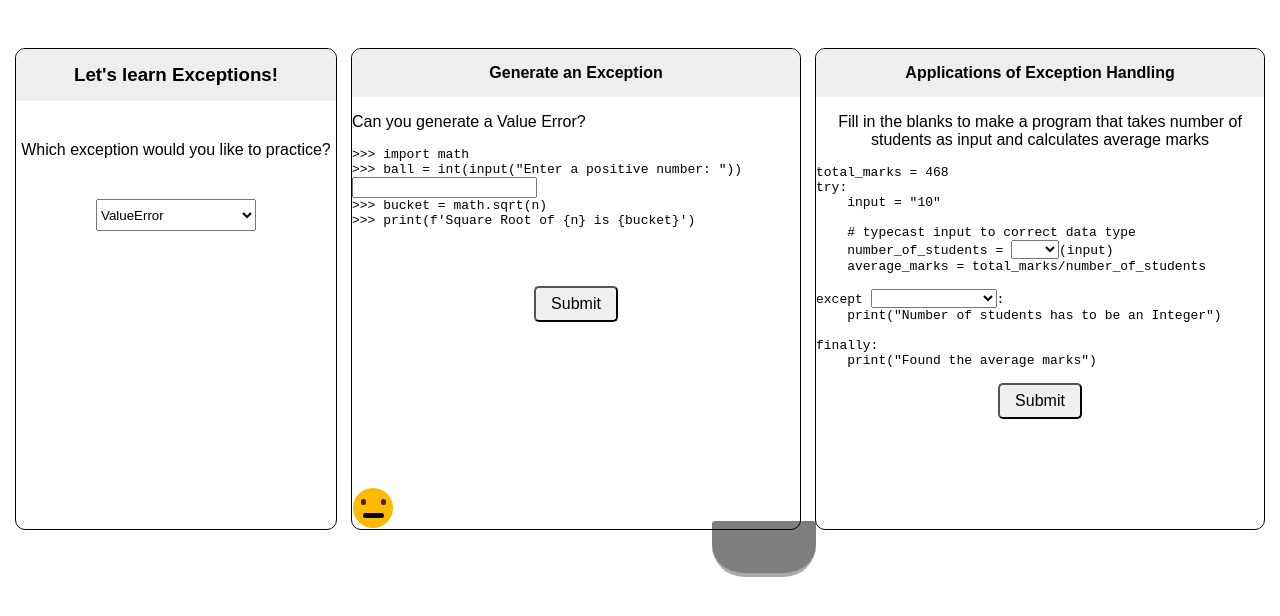
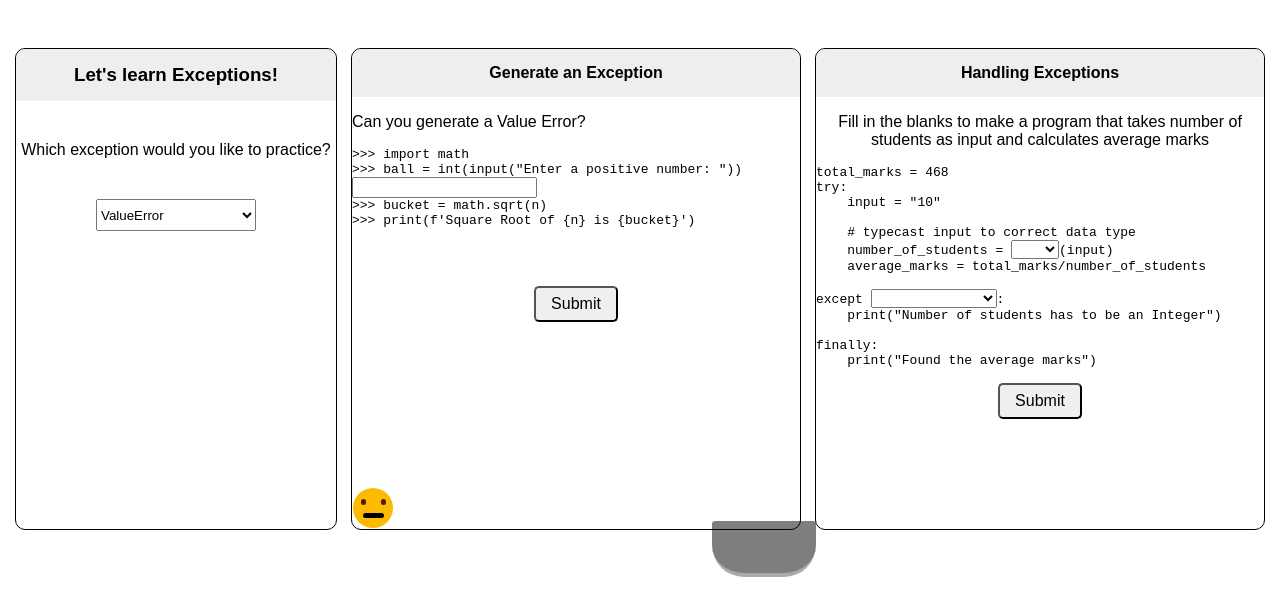
Before and after one commit to virtual-labs/exp-exception-handling-iiith, a plain HTML site: page experiment/simulation/index.html in a window 1280 px wide. Drawn offline with nearby package versions, Linux system fonts and the light colour scheme.

Commit message:
Final update before presentation

```diff
--- a/experiment/simulation/index.html
+++ b/experiment/simulation/index.html
@@ -52,7 +52,7 @@
 		</div>
 
 		<div class="value-error box">
-			<h4 class="header">Applications of Exception Handling</h4>
+			<h4 class="header">Handling Exceptions</h4>
 			<p style="text-align:center">Fill in the blanks to make a program that takes number of <br>students as input
 				and calculates average marks</p>
 			<pre class="prettyprint code lang-py">
@@ -121,7 +121,7 @@ finally:
 
 
 		<div class="key-error box">
-			<h4 class="header">Applications of Exception Handling</h4>
+			<h4 class="header">Handling Exceptions</h4>
 			<p style="text-align:center;">Fill in the blanks to make a program that finds out<br>the employee ID of
 				given employee</p>
 			<pre class="code prettyprint lang-py">
@@ -182,7 +182,7 @@ finally:
 		</div>
 
 		<div class="index-error box">
-			<h4 class="header">Applications of Exception Handling</h4>
+			<h4 class="header">Handling Exceptions</h4>
 			<p style="text-align: center;">Fill in the blanks to make a program that puts value<br> at index position in
 				the array</p>
 			<pre class="code prettyprint lang-py">
@@ -242,7 +242,7 @@ except <div class="nocode exception"><select autocomplete="off" name="exception-
 		</div>
 
 		<div class="zero-division-error box">
-			<h4 class="header">Applications of Exception Handling</h4>
+			<h4 class="header">Handling Exceptions</h4>
 			<p style="text-align: center;">Fill in the blanks to make a program that splits<br> money between friends
 			</p>
 			<pre class="code prettyprint lang-py">
```
Also changed, not shown: experiment/aim.md (+1 -1 lines), experiment/references.md (+1 -1 lines).
